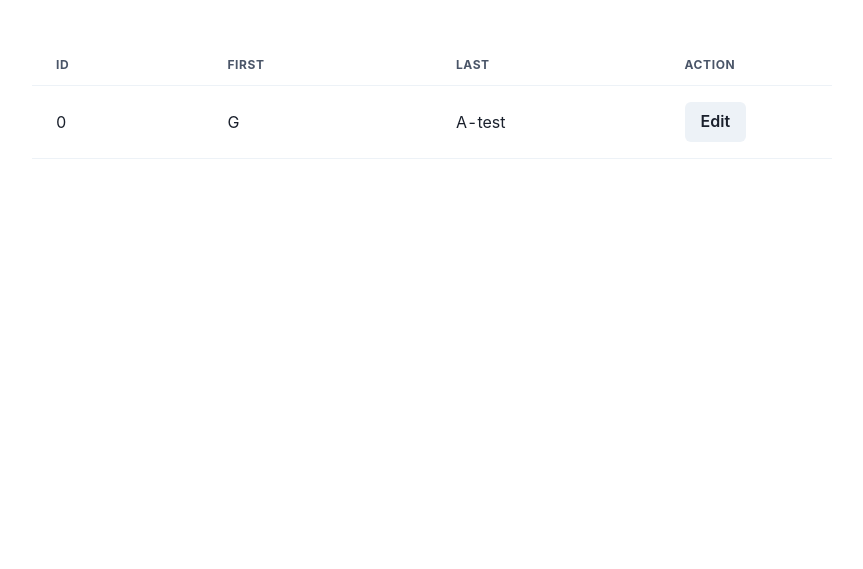
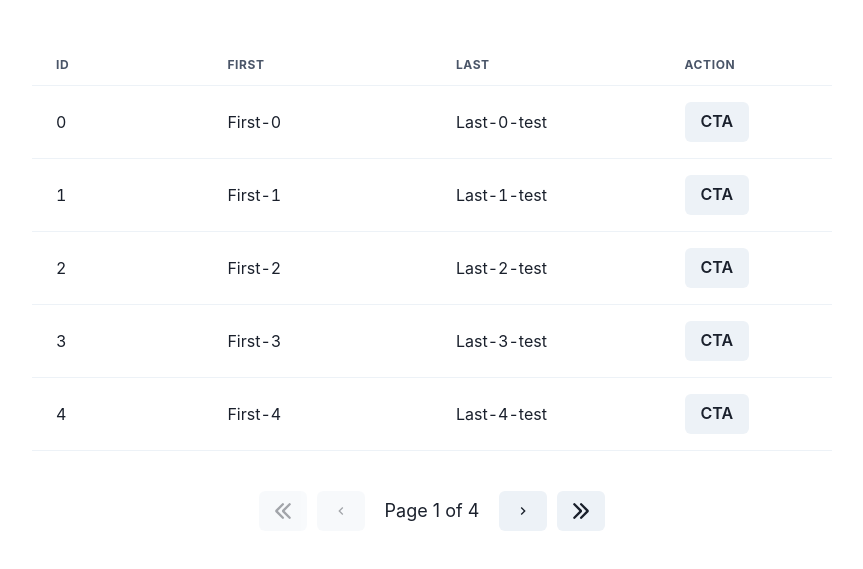
Before and after one commit to athanasu/chakra-ui-react-table-example, a React (Create React App) app: page / in a window 1280 px wide. Shown: the part 155-724 px from the top of the page, without its empty margins (208-1071 px from the left). Built offline with nearby package versions, Linux system fonts and the light colour scheme.

Commit message:
add pagination

```diff
--- a/package.json
+++ b/package.json
@@ -3,6 +3,7 @@
   "version": "0.1.0",
   "private": true,
   "dependencies": {
+    "@chakra-ui/icons": "^1.0.13",
     "@chakra-ui/react": "^1.6.3",
     "@emotion/react": "^11",
     "@emotion/styled": "^11",
--- a/src/App.tsx
+++ b/src/App.tsx
@@ -1,24 +1,32 @@
-import { ChakraProvider, Center } from "@chakra-ui/react";
+import React from "react";
+import { ChakraProvider, Box } from "@chakra-ui/react";
 
 import "./App.css";
 
-import { Table } from "./components/Table";
+import { Table } from "./components/Table/Table";
 
 function App() {
-  const data = [
-    {
-      id: 0,
-      first: "G",
-      last: "A",
-      action: () => console.log("action"),
-    },
-  ];
+  const cb = React.useCallback(() => console.log("Action"), []);
+  function makeData() {
+    const data = [];
+    for (let index = 0; index < 20; index++) {
+      data[index] = {
+        id: index,
+        first: `First-${index}`,
+        last: `Last-${index}`,
+        action: cb,
+      };
+    }
+    return data;
+  }
+
+  const data = makeData();
 
   return (
     <ChakraProvider>
-      <Center width="800px" m="auto" mt="200px">
+      <Box width="800px" m="auto" mt="200px">
         <Table data={data} />
-      </Center>
+      </Box>
     </ChakraProvider>
   );
 }
--- /dev/null
+++ b/src/components/Pagination/Pagination.tsx
@@ -0,0 +1,78 @@
+import { Button, Flex, Text } from "@chakra-ui/react";
+import {
+  ArrowLeftIcon,
+  ArrowRightIcon,
+  ChevronLeftIcon,
+  ChevronRightIcon,
+} from "@chakra-ui/icons";
+
+import { TableInstance } from "./Pagination.types";
+
+export function Pagination({ tableInstance }: TableInstance) {
+  const {
+    canNextPage,
+    canPreviousPage,
+    pageCount,
+    state: { pageIndex },
+    pageOptions,
+    gotoPage,
+    nextPage,
+    previousPage,
+  } = tableInstance;
+
+  const navigationStyles = {
+    mr: "5px",
+    ml: "5px",
+  };
+
+  const textStyles = {
+    fontSize: 18,
+    ml: "15px",
+    mr: "15px",
+  };
+
+  return (
+    <Flex
+      data-testid="pagination"
+      justifyContent="center"
+      lineHeight="40px"
+      p={10}
+    >
+      <Button
+        data-testid="go-to-first-page"
+        onClick={() => gotoPage(0)}
+        disabled={!canPreviousPage}
+        {...navigationStyles}
+      >
+        <ArrowLeftIcon />
+      </Button>
+      <Button
+        data-testid="go-to-previous-page"
+        onClick={() => previousPage()}
+        disabled={!canPreviousPage}
+        {...navigationStyles}
+      >
+        <ChevronLeftIcon />
+      </Button>
+      <Text {...textStyles}>
+        Page {pageIndex + 1} of {pageOptions.length}
+      </Text>
+      <Button
+        data-testid="go-to-next-page"
+        onClick={() => nextPage()}
+        disabled={!canNextPage}
+        {...navigationStyles}
+      >
+        <ChevronRightIcon />
+      </Button>
+      <Button
+        data-testid="go-to-last-page"
+        onClick={() => gotoPage(pageCount - 1)}
+        disabled={!canNextPage}
+        {...navigationStyles}
+      >
+        <ArrowRightIcon />
+      </Button>
+    </Flex>
+  );
+}
--- a/src/components/Table.tsx
+++ b/src/components/Table/Table.tsx
@@ -6,17 +6,15 @@ import {
   Tr,
   Th,
   Td,
-  IconButton,
-  Spacer,
   Flex,
 } from "@chakra-ui/react";
 import { useTable, usePagination, Column } from "react-table";
 import React from "react";
+import { TableData, TableProps } from "./Table.types";
+import { Pagination } from "../Pagination/Pagination";
 
-// import { TableProps } from "./Table.types";
-
-export const setColumnWidth = (id: string) => {
-  switch (id) {
+export const setColumnWidth = (columnId: string) => {
+  switch (columnId) {
     case "first":
     case "last":
       return { width: "200px" };
@@ -28,17 +26,8 @@ export const setColumnWidth = (id: string) => {
   }
 };
 
-export function Table({ data }: any) {
-  const onEdit = React.useCallback(() => {
-    console.log("onEdit");
-  }, []);
-
-  const columns: Column<{
-    id: number;
-    first: string;
-    last: string;
-    action: () => void;
-  }>[] = React.useMemo(
+export function Table({ data }: TableProps) {
+  const columns: Column<TableData>[] = React.useMemo(
     () => [
       {
         Header: "id",
@@ -56,24 +45,26 @@ export function Table({ data }: any) {
       },
       {
         Header: "action",
-        accessor: () => {
+        accessor: ({ action }) => {
           return (
             <Flex>
-              <Button
-                onClick={() => onEdit()}
-                aria-label="Edit translation button"
-              >
-                Edit
+              <Button onClick={() => action()} aria-label="action button">
+                CTA
               </Button>
             </Flex>
           );
         },
       },
     ],
-    [onEdit]
+    []
   );
 
-  const tableInstance = useTable({ columns, data }, usePagination);
+  const initialState = { pageSize: 5 };
+
+  const tableInstance = useTable(
+    { columns, data, initialState },
+    usePagination
+  );
 
   const {
     getTableProps,
@@ -141,6 +132,9 @@ export function Table({ data }: any) {
           })}
         </Tbody>
       </ChakraTable>
+
+      {/* Show pagination */}
+      <Pagination tableInstance={tableInstance} />
     </>
   );
 }
```
Also changed, not shown: src/components/Pagination/Pagination.types.ts (added, +14 -0 lines), src/components/Table/Table.types.ts (added, +10 -0 lines), 1 other file (tests, documents, lock files or other folders).
